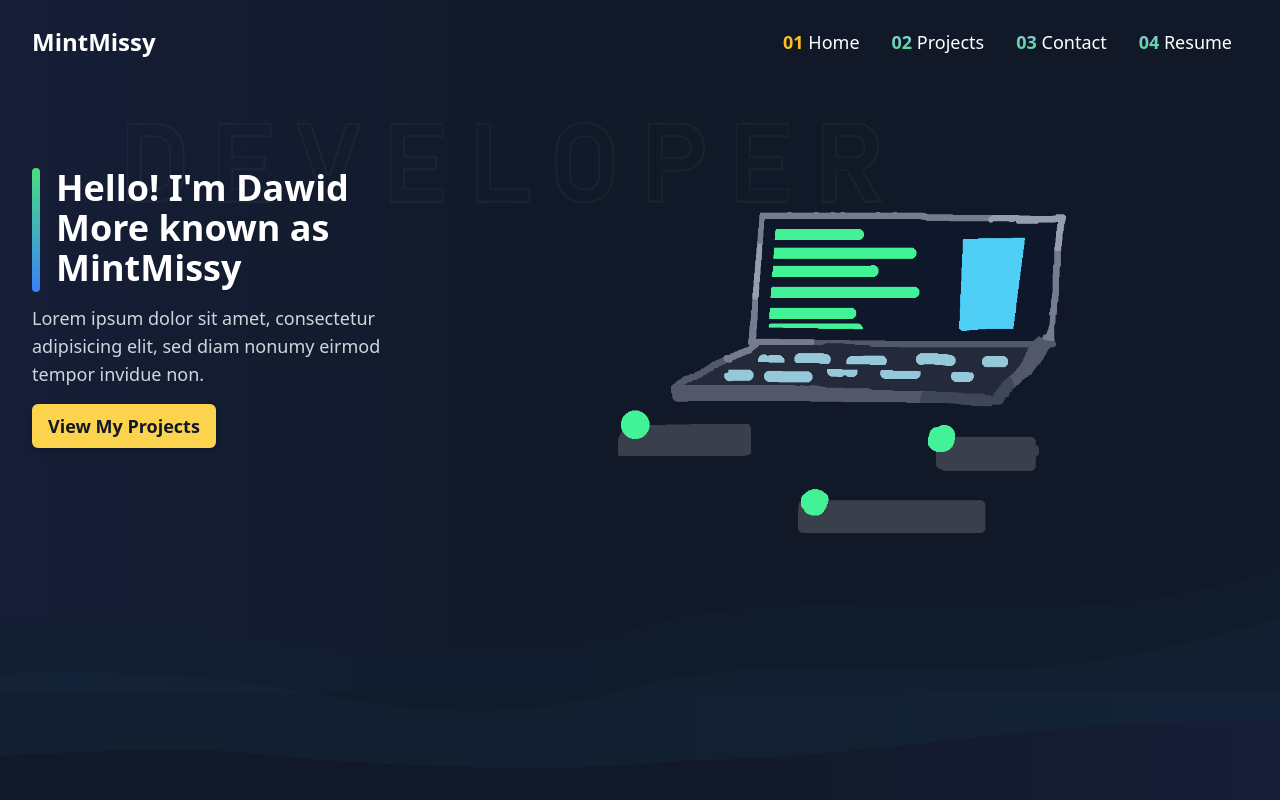
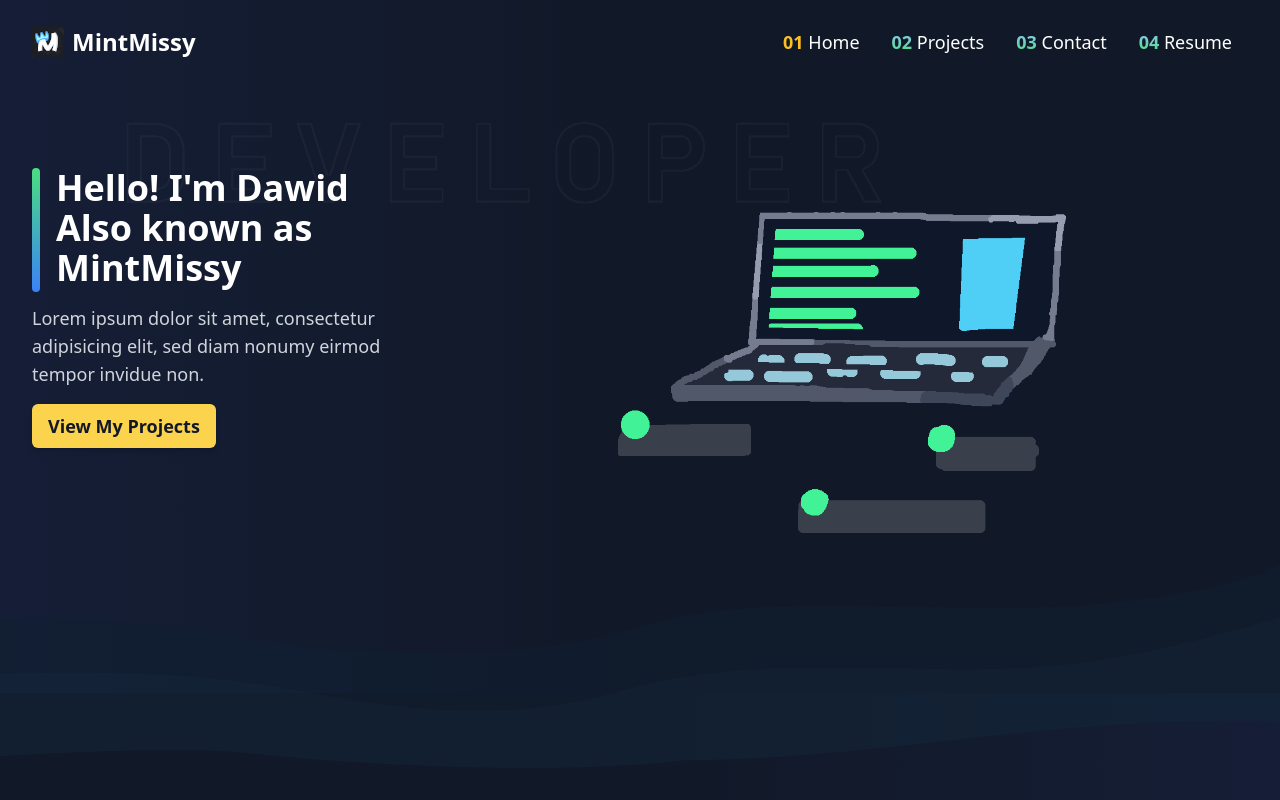
Before and after one commit to MintMissy/Old-Personal-Website, an Angular app: page / in a window 1280 px wide. Shown: the top 800 px of the page. Built offline with nearby package versions, Linux system fonts and the light colour scheme.

Commit message:
Add logo as favicon; Add logo to navbar

```diff
--- a/src/app/home/home/home.component.html
+++ b/src/app/home/home/home.component.html
@@ -4,7 +4,7 @@
       <img src="./assets/images/home/bg-developer.png" alt="" aria-hidden="true"
            class="absolute opacity-20 left-0 bottom-1/3 sm:top-7 md:scale-75">
       <div class="max-w-xl md:max-w-sm md:text-left">
-        <h1 class="text-4xl mt-14 header-decoration">Hello! I'm Dawid<br/>More known as MintMissy</h1>
+        <h1 class="text-4xl mt-14 header-decoration">Hello! I'm Dawid<br/>Also known as MintMissy</h1>
         <p class="mt-4">Lorem ipsum dolor sit amet, consectetur adipisicing elit, sed diam nonumy
           eirmod tempor invidue non.</p>
         <button class="btn mt-4 text-lg">View My Projects</button>
--- a/src/app/shared/navbar/navbar.component.html
+++ b/src/app/shared/navbar/navbar.component.html
@@ -2,7 +2,8 @@
      class="fixed w-full z-50 bg-gray-800 md:bg-transparent">
   <div
     class="text-white flex justify-between py-3 px-8 items-center container top-0 inset-x-0">
-    <div class="font-bold text-center">
+    <div class="font-bold text-center flex gap-2">
+      <img src="./assets/images/logo/logo.png" alt="" aria-hidden="true">
       <h1 class="text-2xl">MintMissy</h1>
     </div>
     <nav>
--- a/src/index.html
+++ b/src/index.html
@@ -5,7 +5,7 @@
   <title>PortfolioWebsite</title>
   <base href="/">
   <meta name="viewport" content="width=device-width, initial-scale=1">
-  <link rel="icon" type="image/x-icon" href="favicon.ico">
+  <link rel="icon" type="image/x-icon" href="./assets/images/logo/logo.png">
   <link href="https://fonts.googleapis.com/icon?family=Material+Icons"
         rel="stylesheet">
 </head>
```
Also changed, not shown: src/assets/images/logo/logo.png (added).
